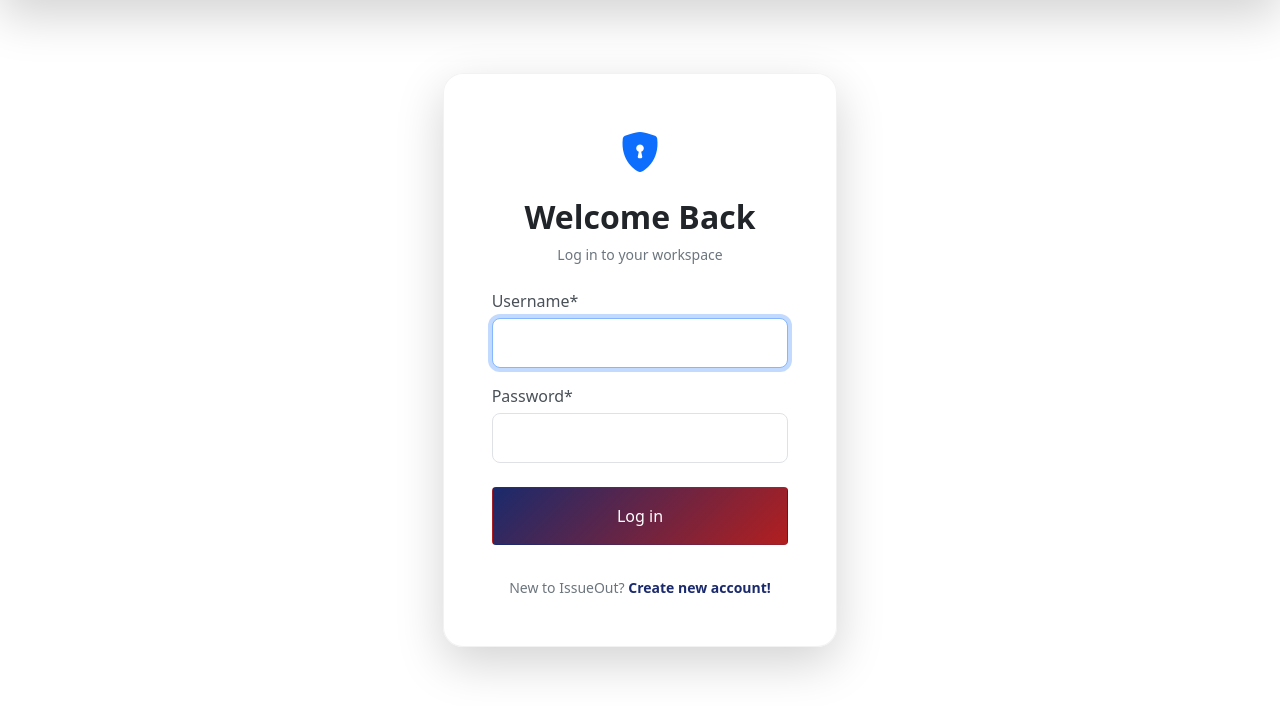
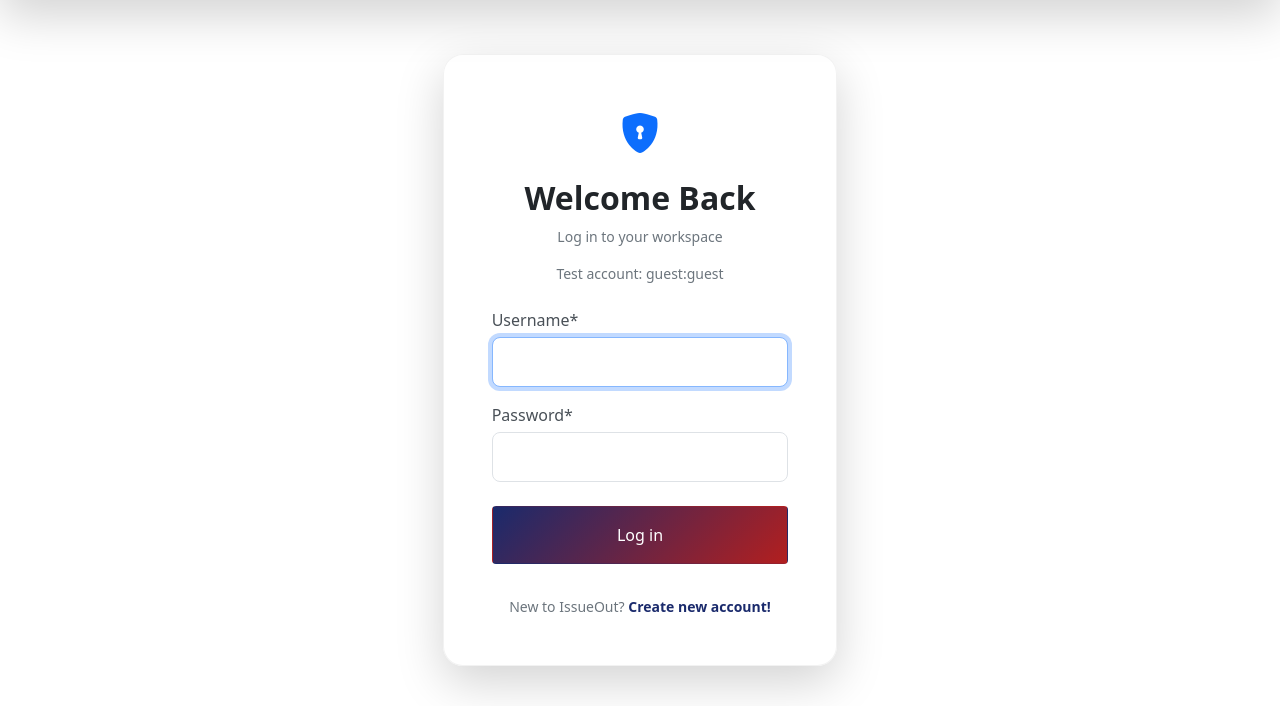
Before and after one commit to leemonch1k-space/TasksManager, a Django app: page /accounts/login/ in a window 1280 px wide. Shown: the part 67-773 px from the top of the page. Run offline with Django 5.2, Linux system fonts and the light colour scheme; some libraries are stand-ins or nearby versions.

Commit message:
Feat: Add credentials for the test account

```diff
--- a/templates/registration/login.html
+++ b/templates/registration/login.html
@@ -16,6 +16,7 @@
             </div>
             <h2 class="fw-bold text-dark">Welcome Back</h2>
             <p class="text-muted small">Log in to your workspace</p>
+            <p class="text-muted small">Test account: guest:guest</p>
           </div>
 
           {% if messages %}
```
